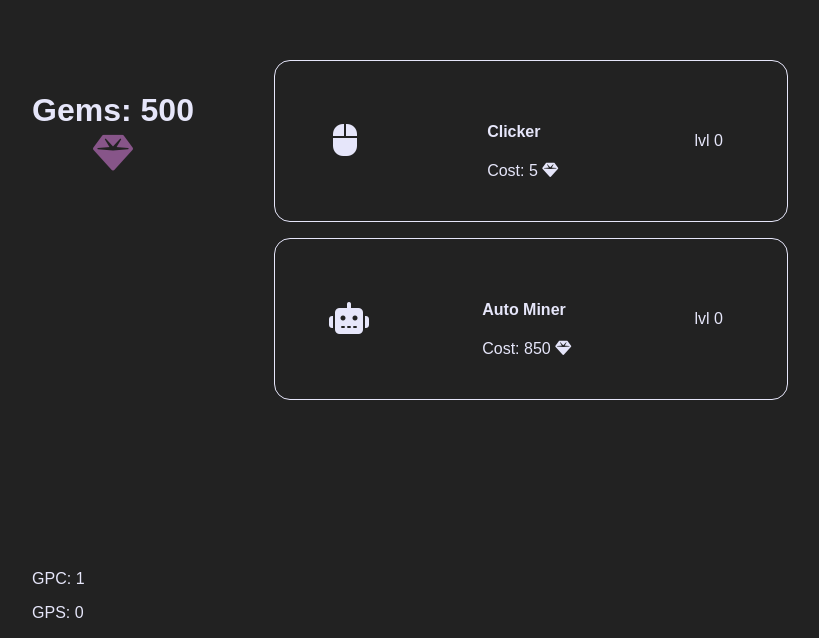
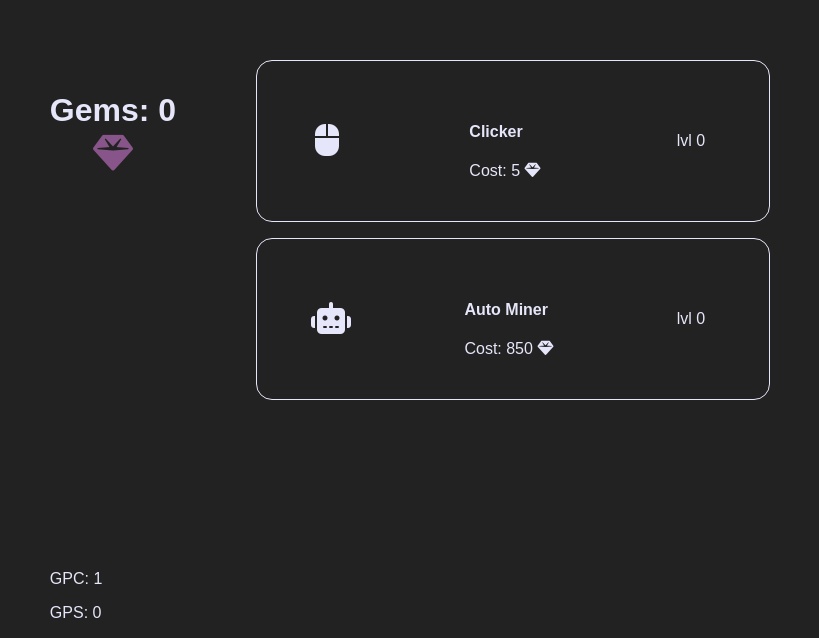
Before and after one commit to sodanhama/eternal-clicker, a plain HTML site: page index.html in a window 1280 px wide. Shown: the part 162-800 px from the top of the page, without its empty margins (230-1049 px from the left). Drawn offline with Linux system fonts and the light colour scheme; a web font is replaced by a local one.

Commit message:
updated readme.md

```diff
--- a/index.html
+++ b/index.html
@@ -11,7 +11,7 @@
     <section>
         <div class="main">
             <div class="left">
-                <h3>Gems: <span class="balance">500</span></h3>
+                <h3>Gems: <span class="balance">0</span></h3>
                 <div style="display: flex; justify-content: center;">
                     <i class="fa-solid fa-gem gem" onclick="incrementBalance()"></i>
                 </div>
```
Also changed, not shown: 1 other file.
